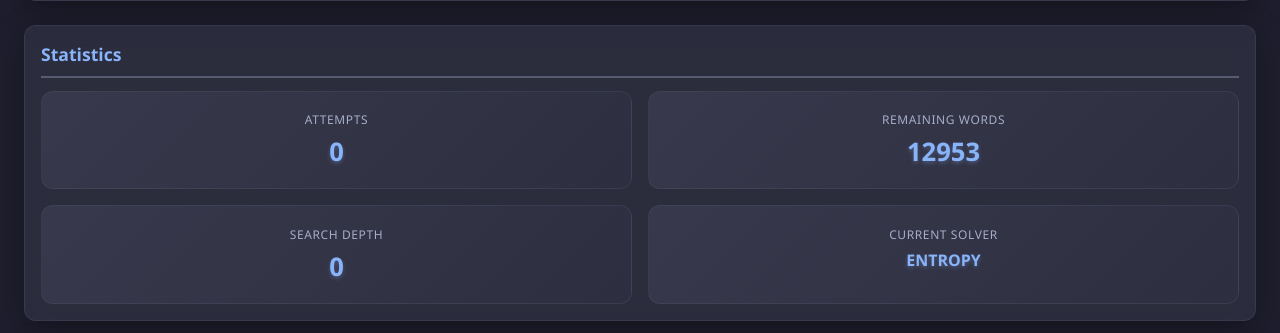
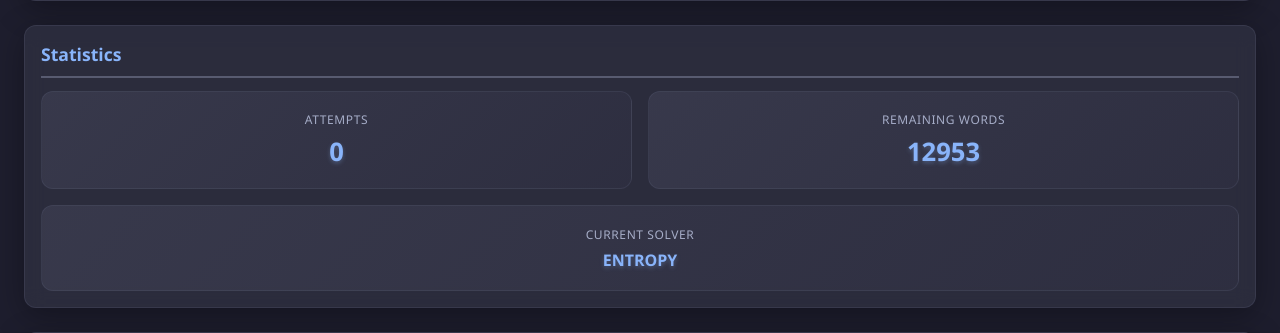
Before and after one commit to khoaphamm/AI_Project1, a Flask app: page / in a window 1280 px wide. Shown: the part 1596-1929 px from the top of the page. Run offline with Flask 3, Linux system fonts and the light colour scheme.

Commit message:
refactor: remove search depth display

```diff
--- a/web/static/js/app_enhanced.js
+++ b/web/static/js/app_enhanced.js
@@ -1027,7 +1027,6 @@ function resetKeyboard() {
 function updateStats(data) {
     document.getElementById('attemptsCount').textContent = data.attempts || gameState.currentRow;
     document.getElementById('remainingWords').textContent = data.remaining_words ?? '-';
-    document.getElementById('nodesVisited').textContent = data.nodes_visited || 0;
     document.getElementById('currentSolver').textContent = gameState.solver ? gameState.solver.toUpperCase() : 'None';
 }
 
@@ -1344,7 +1343,7 @@ function drawDecisionTree() {
                         padding: 12,
                         displayColors: true,
                         callbacks: {
-                        title: function(context) {
+                            title: function (context) {
                                 return 'Attempt ' + context[0].label;
                             }
                         }
@@ -1523,7 +1522,7 @@ function drawSearchSpace() {
 
     // Calculate reduction percentage for each step
     const reductionData = gameState.attempts.map((a, i) => {
-        const prev = i === 0 ? 12953 : gameState.attempts[i-1].remainingWords;
+        const prev = i === 0 ? 12953 : gameState.attempts[i - 1].remainingWords;
         const reduction = ((prev - (a.remainingWords || 0)) / prev * 100).toFixed(1);
         return parseFloat(reduction);
     });
@@ -1607,7 +1606,7 @@ function drawSearchSpace() {
                     ticks: {
                         color: '#a6adc8',
                         font: { size: 11 },
-                        callback: function(value) {
+                        callback: function (value) {
                             return value + '%';
                         }
                     },
--- a/web/templates/index.html
+++ b/web/templates/index.html
@@ -1,5 +1,6 @@
 <!DOCTYPE html>
 <html lang="en">
+
 <head>
     <meta charset="UTF-8">
     <meta name="viewport" content="width=device-width, initial-scale=1.0">
@@ -7,6 +8,7 @@
     <link rel="stylesheet" href="{{ url_for('static', filename='css/style.css') }}">
     <script src="https://cdn.jsdelivr.net/npm/chart.js@4.4.0/dist/chart.umd.min.js"></script>
 </head>
+
 <body>
     <!-- Toast Notification Container -->
     <div id="toastContainer" class="toast-container"></div>
@@ -196,11 +198,7 @@
                         <div class="stat-label">Remaining Words</div>
                         <div class="stat-value" id="remainingWords">12953</div>
                     </div>
-                    <div class="stat-item">
-                        <div class="stat-label">Search Depth</div>
-                        <div class="stat-value" id="nodesVisited">0</div>
-                    </div>
-                    <div class="stat-item">
+                    <div class="stat-item" style="grid-column: 1 / -1;">
                         <div class="stat-label">Current Solver</div>
                         <div class="stat-value" id="currentSolver" style="font-size: 1rem;">None</div>
                     </div>
@@ -245,4 +243,5 @@
 
     <script src="{{ url_for('static', filename='js/app_enhanced.js') }}"></script>
 </body>
+
 </html>
```
Lines whose indentation alone changed are shown as unchanged.
